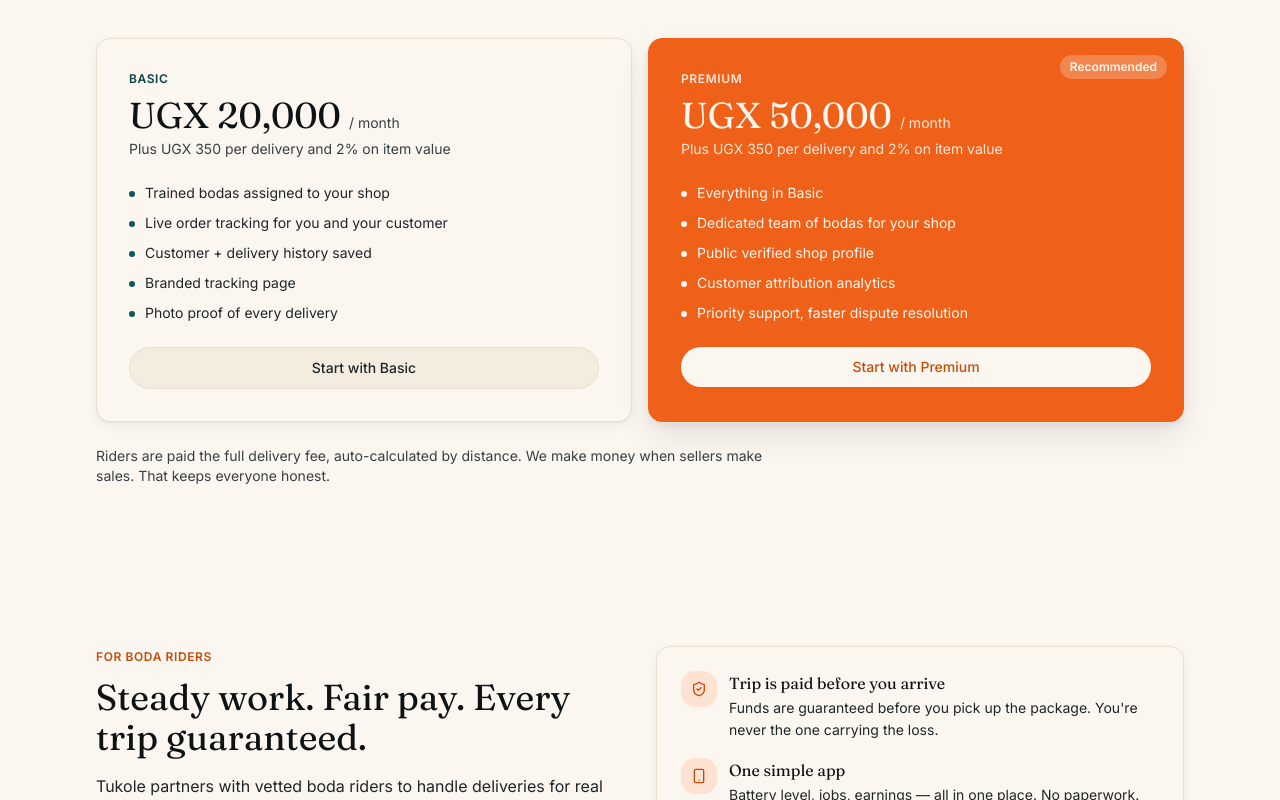
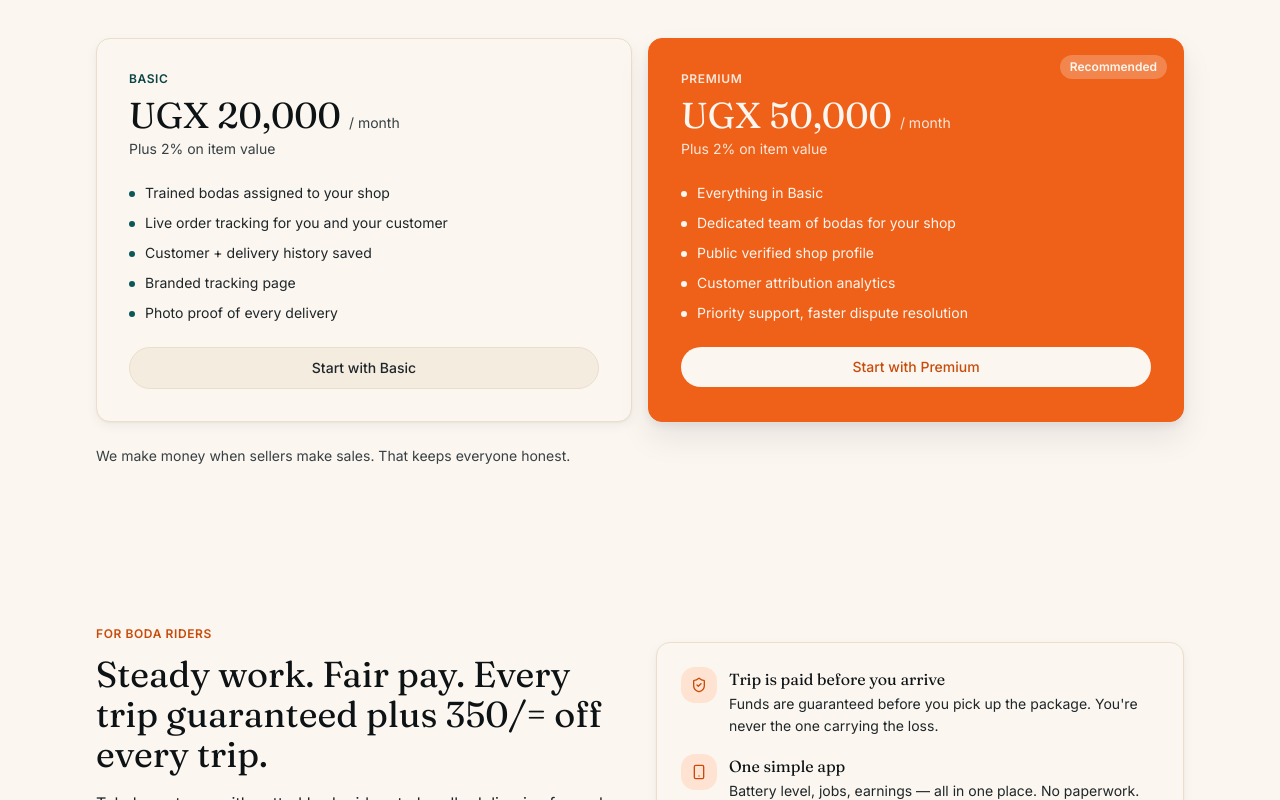
Before and after one commit to pesh-coder/walkwork, a Next.js app in the folder frontend/: page / in a window 1280 px wide. Shown: the part 2200-3000 px from the top of the page. Built offline with nearby package versions, Linux system fonts and the light colour scheme.

Commit message:
made slight changes to the landing page

```diff
--- a/frontend/app/page.tsx
+++ b/frontend/app/page.tsx
@@ -161,7 +161,7 @@
               <span className="text-sm text-ink-500">/ month</span>
             </div>
             <p className="text-sm text-ink-500 mt-1">
-              Plus UGX 350 per delivery and 2% on item value
+              Plus 2% on item value
             </p>
             <ul className="mt-6 space-y-2.5 text-sm text-ink-700">
               <Feature>Trained bodas assigned to your shop</Feature>
@@ -188,7 +188,7 @@
               <span className="text-sm opacity-90">/ month</span>
             </div>
             <p className="text-sm opacity-90 mt-1">
-              Plus UGX 350 per delivery and 2% on item value
+              Plus 2% on item value
             </p>
             <ul className="mt-6 space-y-2.5 text-sm">
               <Feature accent>Everything in Basic</Feature>
@@ -204,7 +204,6 @@
         </div>
 
         <p className="mt-6 text-sm text-ink-500 max-w-2xl">
-          Riders are paid the full delivery fee, auto-calculated by distance.
           We make money when sellers make sales. That keeps everyone honest.
         </p>
       </section>
@@ -217,7 +216,7 @@
               For boda riders
             </div>
             <h2 className="mt-3 font-display text-3xl sm:text-4xl text-ink-900 leading-tight">
-              Steady work. Fair pay. Every trip guaranteed.
+              Steady work. Fair pay. Every trip guaranteed plus 350/= off every trip.
             </h2>
             <p className="mt-4 text-ink-700 leading-relaxed">
               Tukole partners with vetted boda riders to handle deliveries for
```
